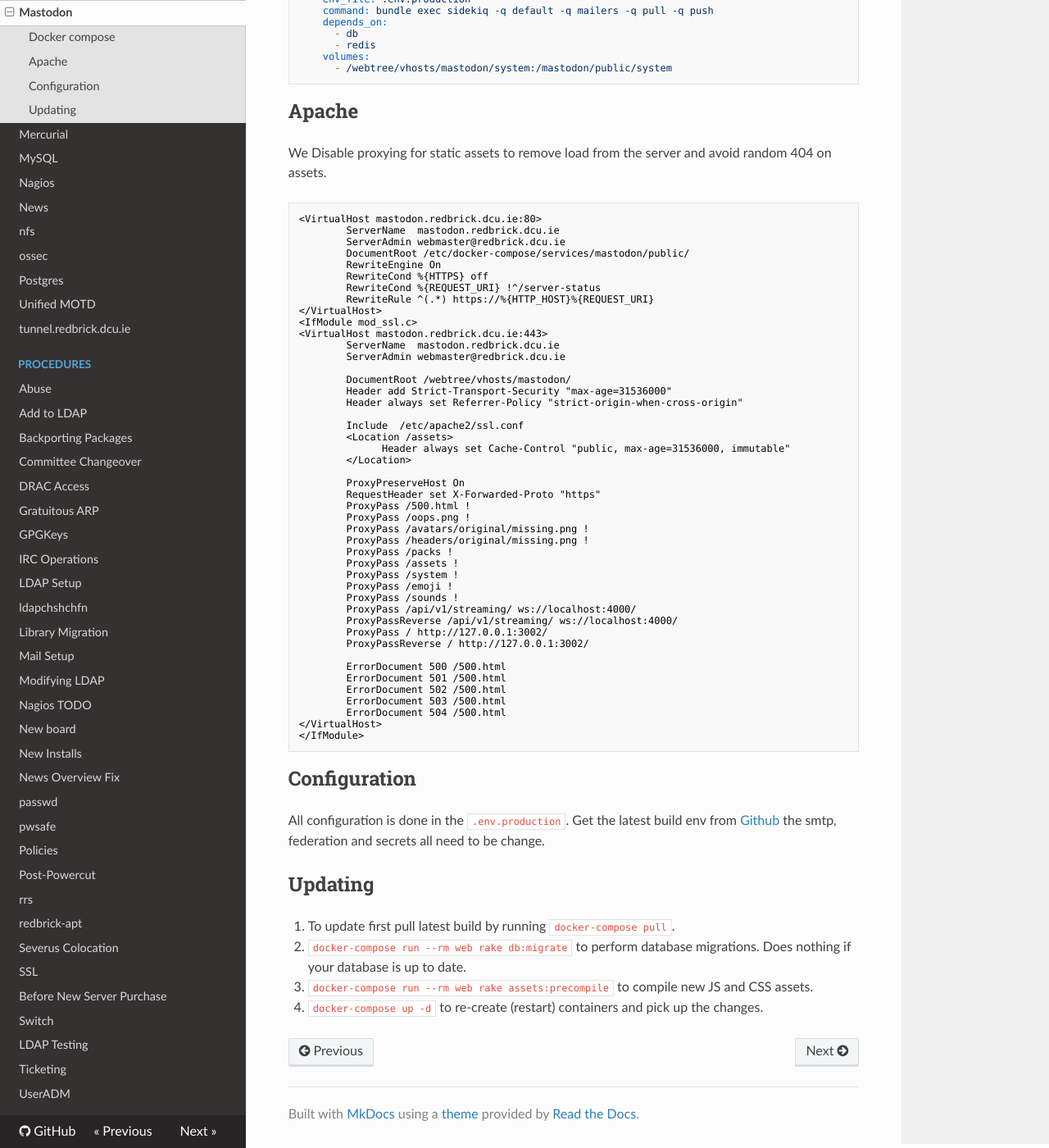
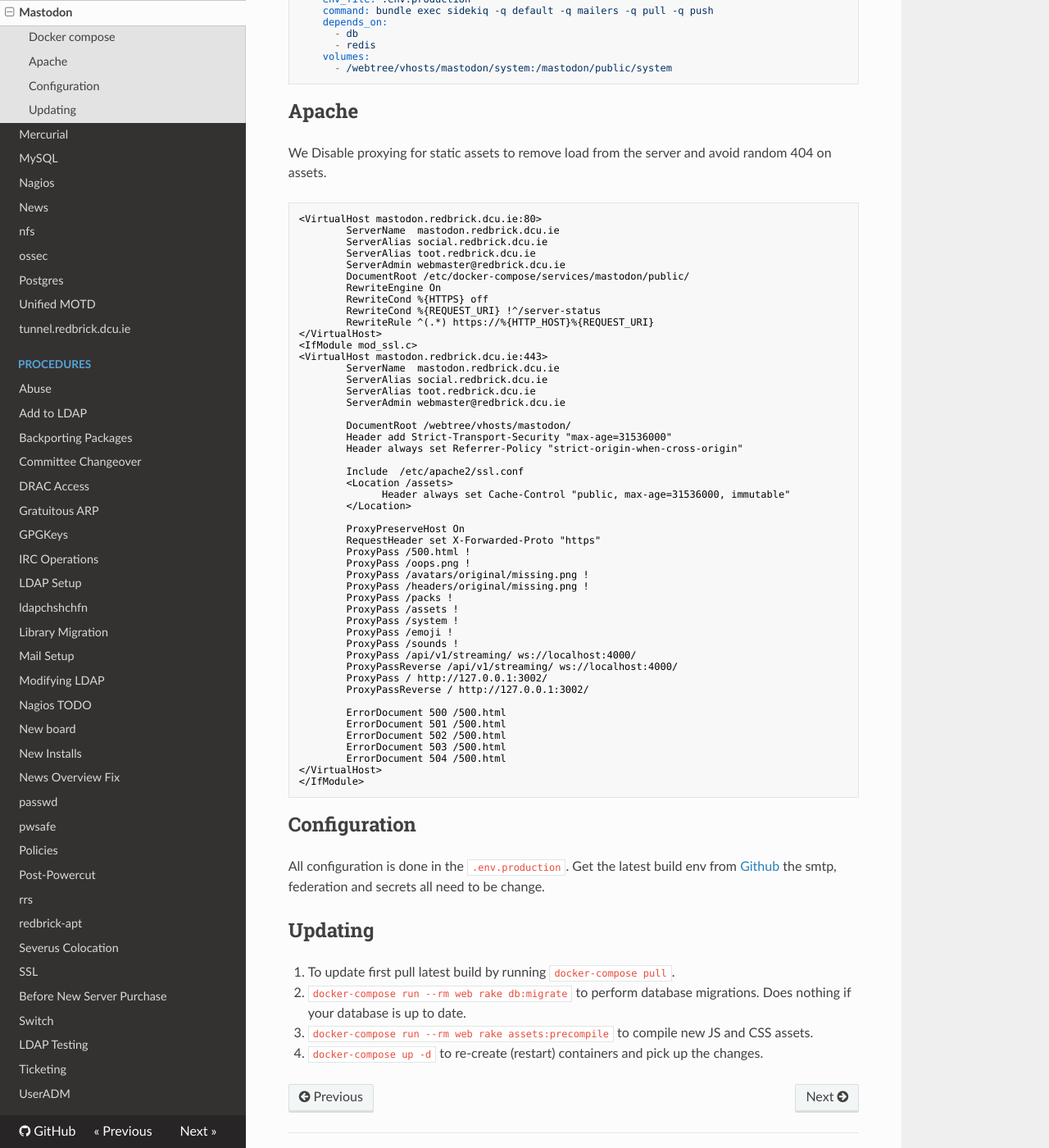
Before and after one commit to redbrick/docs-old, an MkDocs documentation site: the page built from docs/services/mastodon.md, in a window 1280 px wide and 1400 px high, scrolled down 869 px. Shown: the whole window at 82% size. Built offline with MkDocs 1.6.1, drawn with Linux system fonts in a browser that asks for light colours; nearby versions of some CDN libraries; old or Windows-style settings are respelled for this version of MkDocs.

Commit message:
add aliases

````diff
--- a/docs/services/mastodon.md
+++ b/docs/services/mastodon.md
@@ -59,6 +59,8 @@ random 404 on assets.
 ``` apacheconf
 <VirtualHost mastodon.redbrick.dcu.ie:80>
         ServerName  mastodon.redbrick.dcu.ie
+        ServerAlias social.redbrick.dcu.ie
+        ServerAlias toot.redbrick.dcu.ie
         ServerAdmin webmaster@redbrick.dcu.ie
         DocumentRoot /etc/docker-compose/services/mastodon/public/
         RewriteEngine On
@@ -69,6 +71,8 @@ random 404 on assets.
 <IfModule mod_ssl.c>
 <VirtualHost mastodon.redbrick.dcu.ie:443>
         ServerName  mastodon.redbrick.dcu.ie
+        ServerAlias social.redbrick.dcu.ie
+        ServerAlias toot.redbrick.dcu.ie
         ServerAdmin webmaster@redbrick.dcu.ie
 
         DocumentRoot /webtree/vhosts/mastodon/
````
